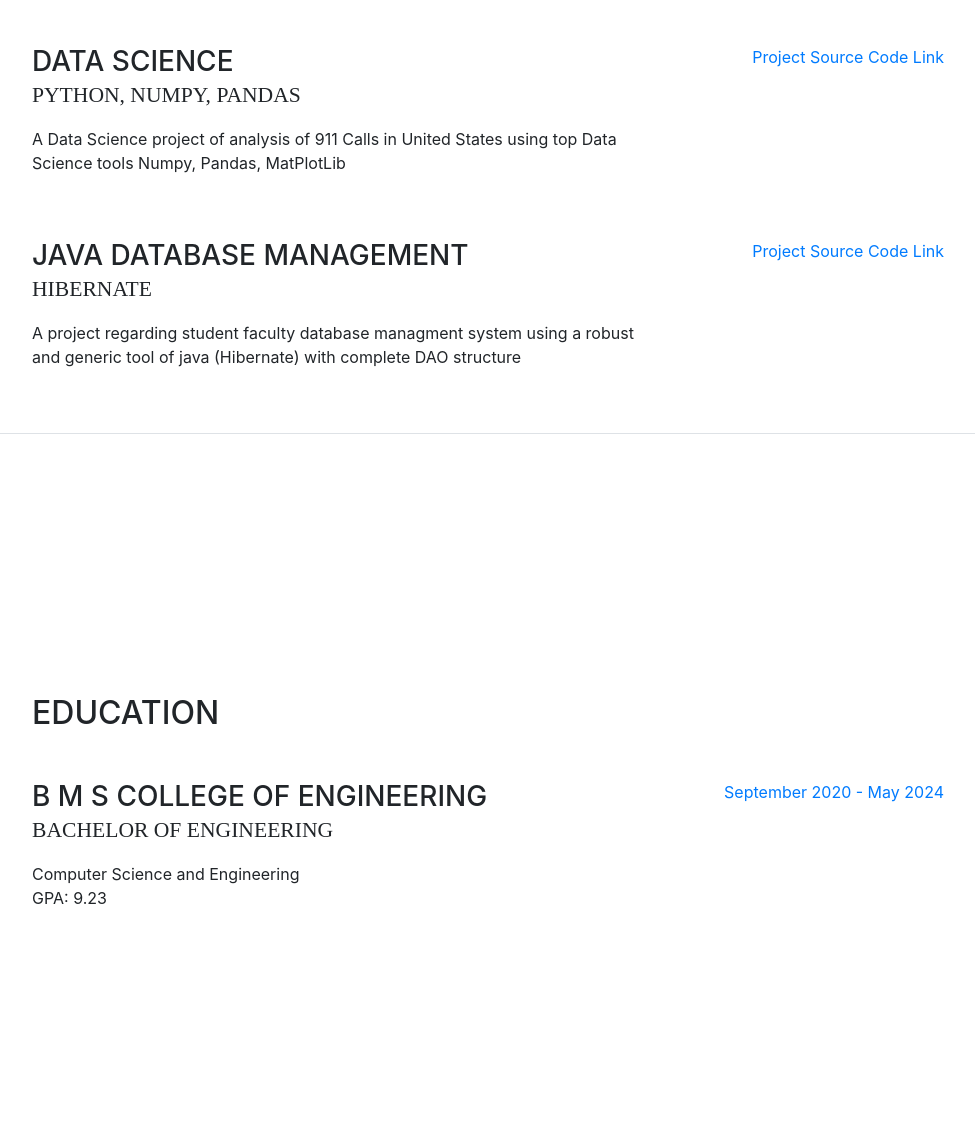
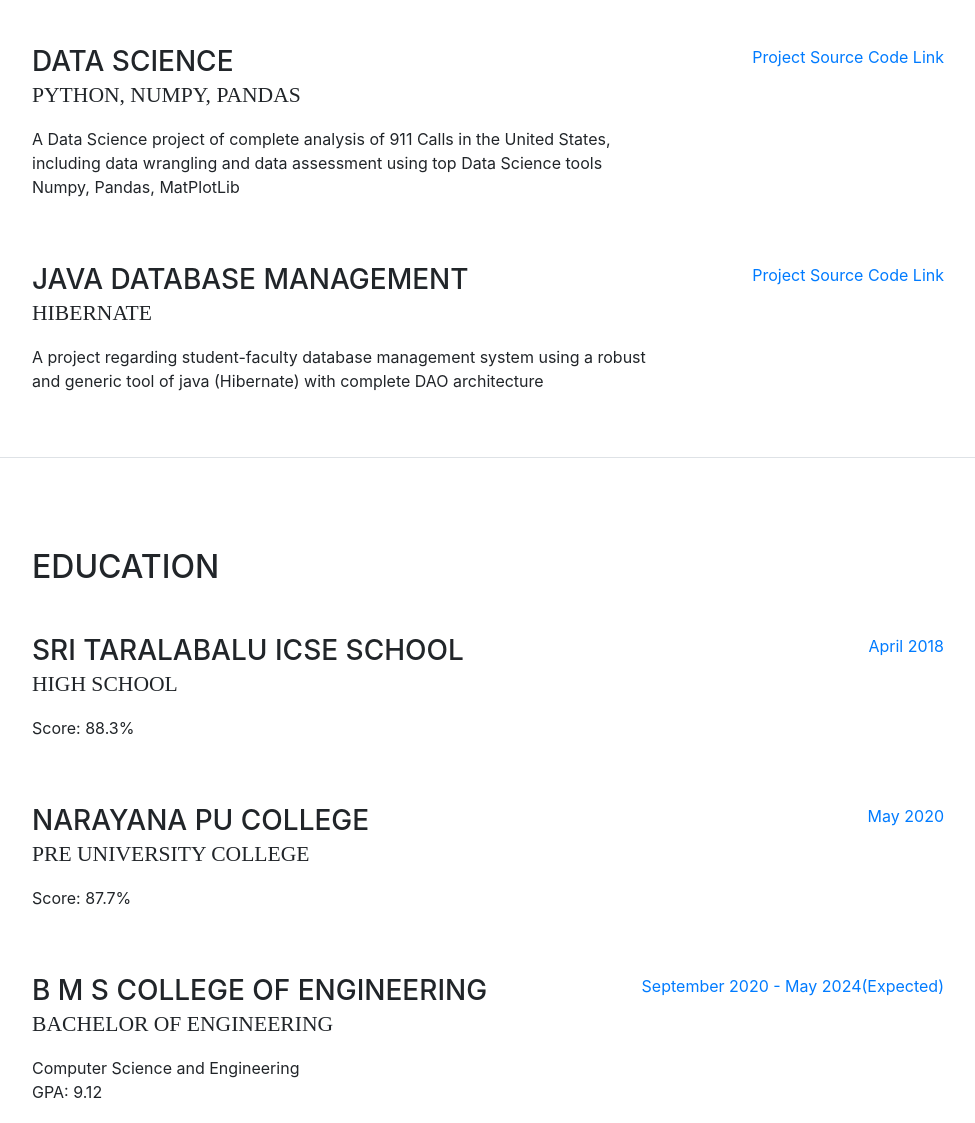
Before and after one commit to Akash-M1/Akash-M1.github.io, a website with bundled scripts: page index.html in a window 1280 px wide. Shown: the part 1301-2424 px from the top of the page, without its empty margins (288-1263 px from the left). Built offline with nearby package versions, Linux system fonts and the light colour scheme; a web font is replaced by a local one.

Commit message:
Modified

```diff
--- a/index.html
+++ b/index.html
@@ -72,7 +72,10 @@
           <div class="subheading mb-5">Dept. of Computer Science · BMS College Of Engineering · +91-9611309909 ·
             <a href="mailto:akashm.cs20@bmsce.ac.in">akashm.cs20@bmsce.ac.in</a>
           </div>
+          <p>I am an enthusiastic web developer, I have experience in working with vast kinds of developing tools, which includes all three domains(Frontend Backend and Databases). I have worked with all kinds of Databases both Relational Databases and NoSQL databases also.</p>
+          <p>I also have pretty much knowledge of how everything works in the cloud, in fact, I have basic experience in working with the AWS management console and using some of its services like EC2, S3 and AWS amplify</p>
           <p class="mb-5">I like to craft solid and scalable projects, which will be useful and beneficial to society, I would like to work hard, get experience and learn something new from each mistakes that I commit</p>
+          <button class="btn mb-3 btncust"><a href="https://resumeandprojectsbucket.s3.amazonaws.com/AkashResume.pdf" style="color: white;text-decoration: none;">Download CV</a></button>
           <ul class="list-inline list-social-icons mb-0">
             <li class="list-inline-item">
               <a href="https://www.facebook.com/akash.malasetty.9">
@@ -148,7 +151,7 @@
             <div class="resume-content mr-auto">
               <h3 class="mb-0">Data Science</h3>
               <div class="subheading mb-3">Python, Numpy, Pandas</div>
-              <p>A Data Science project of analysis of 911 Calls in United States using top Data Science tools Numpy, Pandas, MatPlotLib</p>
+              <p>A Data Science project of complete analysis of 911 Calls in the United States, including data wrangling and data assessment using top Data Science tools Numpy, Pandas, MatPlotLib</p>
             </div>
             <div class="resume-date text-md-right">
               <a href="https://github.com/Akash-M1/911Calls_Data_Science_Project.git" target="_blank"><span class="text-primary">Project Source Code Link</span></a>
@@ -159,7 +162,7 @@
             <div class="resume-content mr-auto">
               <h3 class="mb-0">Java Database Management</h3>
               <div class="subheading mb-3">Hibernate</div>
-              <p>A project regarding student faculty database managment system using a robust and generic tool of java (Hibernate) with complete DAO structure</p>
+              <p>A project regarding student-faculty database management system using a robust and generic tool of java (Hibernate) with complete DAO architecture</p>
             </div>
             <div class="resume-date text-md-right">
               <a href="https://github.com/Akash-M1/StudentManagmentHibernate.git" target="_blank"><span class="text-primary">Project Source Code Link</span></a>
@@ -175,13 +178,33 @@
           <h2 class="mb-5">Education</h2>
           <div class="resume-item d-flex flex-column flex-md-row mb-5">
             <div class="resume-content mr-auto">
+              <h3 class="mb-0">Sri Taralabalu ICSE School</h3>
+              <div class="subheading mb-3">High School</div>
+              <p>Score: 88.3%</p>
+            </div>
+            <div class="resume-date text-md-right">
+              <span class="text-primary">April 2018</span>
+            </div>
+          </div>
+          <div class="resume-item d-flex flex-column flex-md-row mb-5">
+            <div class="resume-content mr-auto">
+              <h3 class="mb-0">Narayana PU College</h3>
+              <div class="subheading mb-3">Pre University College</div>
+              <p>Score: 87.7%</p>
+            </div>
+            <div class="resume-date text-md-right">
+              <span class="text-primary">May 2020</span>
+            </div>
+          </div>
+          <div class="resume-item d-flex flex-column flex-md-row mb-5">
+            <div class="resume-content mr-auto">
               <h3 class="mb-0">B M S College Of Engineering</h3>
               <div class="subheading mb-3">Bachelor of Engineering</div>
               <div>Computer Science and Engineering</div>
-              <p>GPA: 9.23</p>
+              <p>GPA: 9.12</p>
             </div>
             <div class="resume-date text-md-right">
-              <span class="text-primary">September 2020 - May 2024</span>
+              <span class="text-primary">September 2020 - May 2024(Expected)</span>
             </div>
           </div>
         </div>
@@ -218,19 +241,22 @@
               <i class="devicon-express-original-wordmark colored"></i>
             </li>
             <li class="list-inline-item">
-              <i class="devicon-python-plain-wordmark colored"></i>
+              <i class="devicon-java-plain-wordmark colored"></i>
             </li>
             <li class="list-inline-item">
-              <i class="devicon-java-plain-wordmark colored"></i>
+              <i class="devicon-mysql-plain-wordmark colored"></i>
+            </li>
+            <li class="list-inline-item">
+              <i class="devicon-spring-plain-wordmark colored"></i>
+            </li>
+            <li class="list-inline-item">
+              <i class="devicon-python-plain-wordmark colored"></i>
             </li>
             <li class="list-inline-item">
               <i class="devicon-pandas-original-wordmark colored"></i>
             </li>
             <li class="list-inline-item">
               <i class="devicon-numpy-original-wordmark colored"></i>
-            </li>
-            <li class="list-inline-item">
-              <i class="devicon-spring-plain-wordmark colored"></i>
             </li>
           </ul>
 
@@ -271,11 +297,10 @@
             </li>
             <li>
               <i class="fa-li fa fa-trophy text-warning"></i>
-              Full Stack Web Development Internship Progarm Certification
+              Full Stack Web Development Internship Program Certification
             </li>
             <li>
               <i class="fa-li fa fa-trophy text-warning"></i>
-              1<sup>st</sup>
               Java Developer Certification by Edureka
             </li>
           </ul>
```
